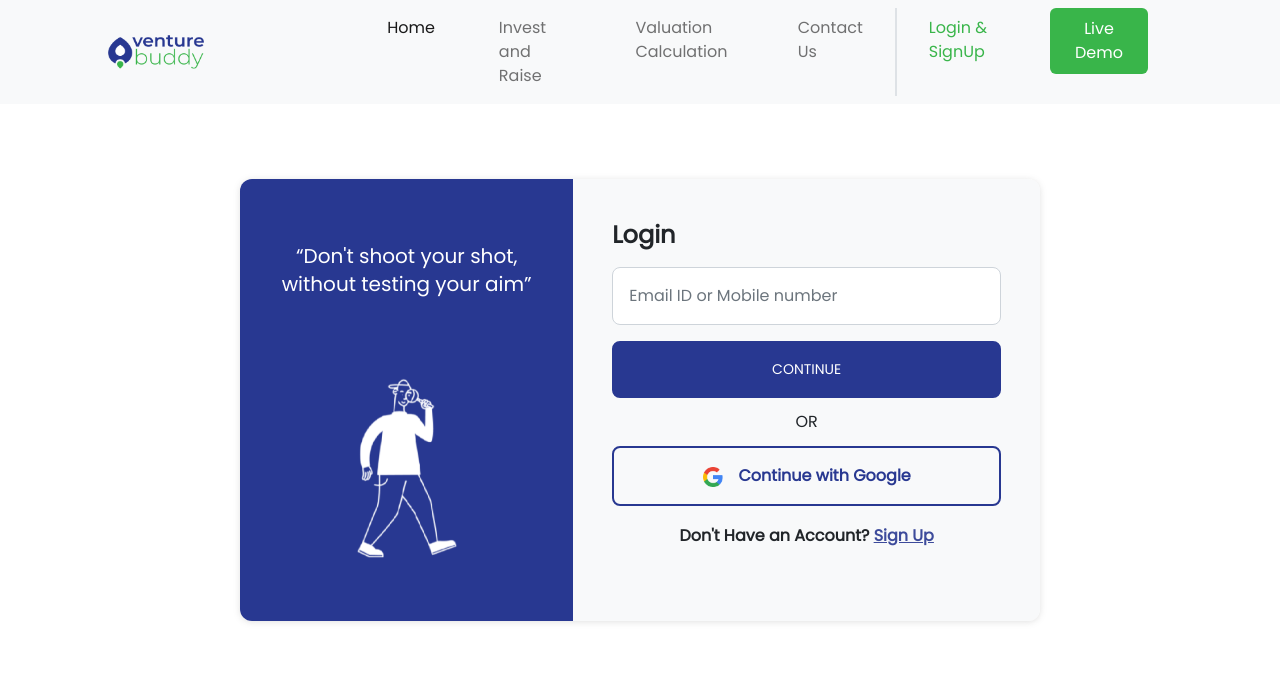
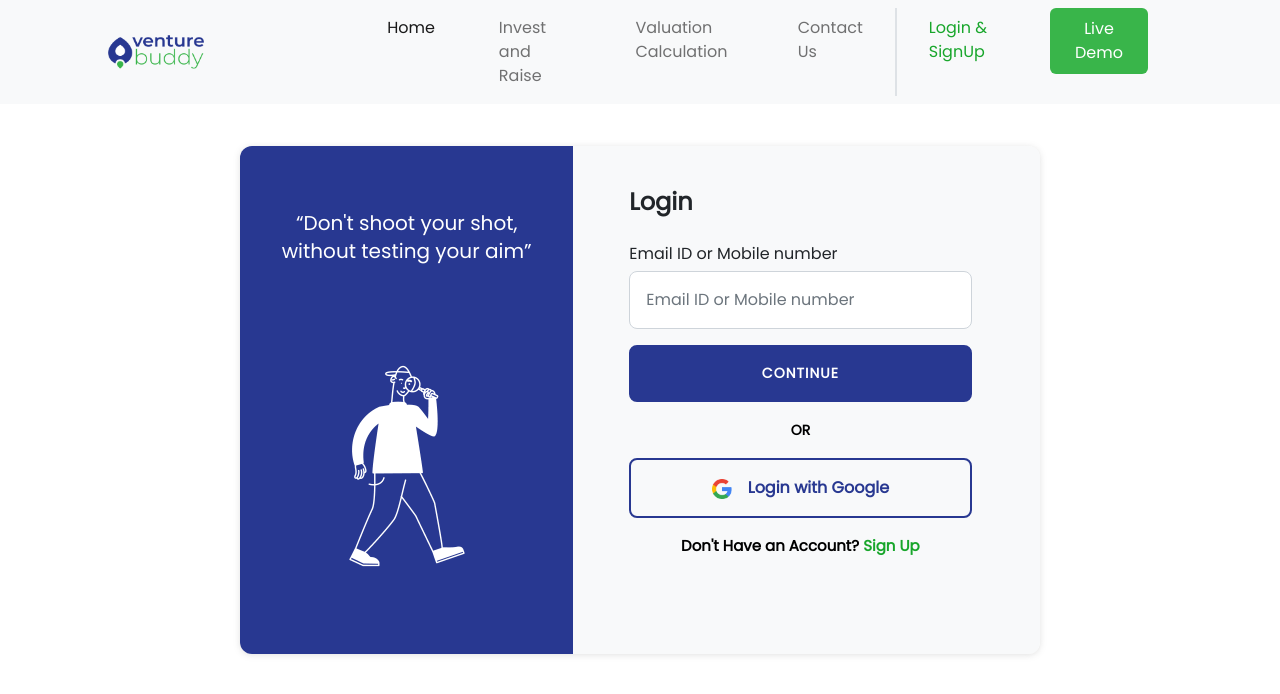
Before and after one commit to dheerajhemachandran/venturebuddy-google-auth, a React (Create React App) app: page / in a window 1280 px wide. Shown: the top 694 px of the page. Built offline with nearby package versions, Linux system fonts and the light colour scheme.

Commit message:
eye icon problem solved

```diff
--- a/public/index.html
+++ b/public/index.html
@@ -12,7 +12,7 @@
   <title>React App</title>
   <link href="https://cdn.jsdelivr.net/npm/bootstrap@5.2.0/dist/css/bootstrap.min.css" rel="stylesheet"
     integrity="sha384-gH2yIJqKdNHPEq0n4Mqa/HGKIhSkIHeL5AyhkYV8i59U5AR6csBvApHHNl/vI1Bx" crossorigin="anonymous">
-  <link href='https://fonts.googleapis.com/css?family=Poppins' rel='stylesheet'>
+
 </head>
 
 <body>
--- a/src/App.css
+++ b/src/App.css
@@ -1,17 +1,27 @@
-body {
-  font-family: "Poppins", sans-serif;
+@import url('https://fonts.googleapis.com/css2?family=Poppins&display=swap');
+
+* {
+  font-family: 'Poppins', sans-serif;
 }
 
 #login-left {
   background: #283891;
-  font-weight: 500;
-  font-size: 20px;
-  line-height: 28px;
   border-radius: 12px 0 0 12px;
   padding: 63px 0;
 }
 
+#login-left p {
+  font-weight: 500;
+  font-size: 20px;
+  line-height: 28px;
+}
+
 .text-green {
+  color: #18a62b;
+  text-decoration: none;
+}
+
+.text-green:hover {
   color: #39B54A;
 }
 
@@ -30,22 +40,35 @@ body {
 .carousel {
   background-color: #F8F9FA;
   border-radius: 0 12px 12px 0;
-  font-weight: 700 !important;
   height: 100%;
-  padding-top: 40px;
 }
 
 #login-right p {
   margin-top: 18px;
   margin-bottom: 12px;
+  font-weight: 600;
+  color: #000;
 }
 
 #emailOrPhone {
-  margin-bottom: 0;
+  margin-bottom: 16px;
 }
 
-#or {
-  margin: 12px 0 !important;
+.or {
+  margin: 16px 0 !important;
+  font-size: 14px !important;
+  font-weight: 600 !important;
+}
+
+#continue {
+  margin: 0 !important;
+}
+
+
+#signUp {
+  font-weight: 600 !important;
+  font-size: 15px;
+  margin-top: 16px !important;
 }
 
 .login-form {
@@ -64,10 +87,16 @@ body {
   padding: 0;
 }
 
-.carousel h3 {
+.carousel h1 {
+  font-weight: 700 !important;
   font-size: 24px;
-  font-weight: 700;
   line-height: 32px;
+}
+
+.carousel h6 {
+  font-weight: 500;
+  margin-top: 18px;
+  font-size: 16px;
 }
 
 .carousel p {
@@ -95,6 +124,7 @@ body {
   font-size: 14px;
   border-radius: 8px;
   border: 2px solid #283891;
+  letter-spacing: 1px;
 }
 
 .btn-blue:hover {
@@ -110,6 +140,7 @@ body {
   color: #283891;
   border-radius: 8px;
   font-weight: 800;
+  padding: 16px 0 !important;
 }
 
 .btn-outline-blue:hover {
@@ -138,9 +169,9 @@ body {
 }
 
 #loginImage {
-  margin-top: 64px;
-  height: 180px;
-  width: 100px;
+  margin-top: 60.5px;
+  height: 250px;
+  width: 250px;
 }
 
 .carousel-control-next {
@@ -151,6 +182,11 @@ body {
 
 .carousel {
   width: 100%;
+}
+
+.carousel-item {
+  padding-top: 40px;
+  padding-left: 56px;
 }
 
 #password {
--- a/src/components/LoginEmail.js
+++ b/src/components/LoginEmail.js
@@ -26,13 +26,14 @@ const LoginEmail = ({ setPhoneOrEmail }) => {
   };
 
   return (
-    <div className="d-flex justify-content-center">
+    <div>
       <div id="login-right" className="col-10">
         <form className="my-auto d-flex flex-column justify-content-between">
-          <h3 className="my-0">Login</h3>
+          <h1>Login</h1>
+          <h6>Email ID or Mobile number</h6>
           <input
             type="text"
-            className="form-control p-3 mt-3"
+            className="form-control p-3"
             id="emailOrPhone"
             onChange={(e) => {
               setEmailOrPhone(e.target.value);
@@ -53,21 +54,20 @@ const LoginEmail = ({ setPhoneOrEmail }) => {
             type="submit"
             value="CONTINUE"
             onClick={emailValidate}
-            className="w-100 btn-blue"
+            className="w-100 btn-blue fw-bolder"
+            id="continue"
           />
 
-          <p id="or" className="text-center">
-            OR
-          </p>
+          <p className="text-center or">OR</p>
 
-          <button className="btn-outline-blue w-100 py-3">
+          <button className="btn-outline-blue w-100">
             <img src={gIcon} className="img-fluid me-3" width={20} alt="" />
-            Continue with Google
+            Login with Google
           </button>
 
-          <p className="text-center fw-bold">
+          <p className="text-center" id="signUp">
             Don't Have an Account?{" "}
-            <a href="##" className="signUpLink">
+            <a href="##" className="text-green">
               Sign Up
             </a>
           </p>
--- a/src/components/LoginPass.js
+++ b/src/components/LoginPass.js
@@ -1,24 +1,37 @@
 import React, { useEffect, useState } from "react";
+import eyeImage from "./../images/eye.png";
 
 const LoginPass = ({ setPassword }) => {
   const [isVisible, setPasswordVisibility] = useState(false);
   const [eye, setEye] = useState("eye");
 
   useEffect(() => {
+    const img = document.createElement("img");
     if (isVisible) {
       document.getElementById("passwordField").type = "text";
-      setEye("eye");
+
+      img.src = eyeImage;
+      img.width = 20;
+      document.getElementById("eye").innerHTML = "";
+      document.getElementById("eye").appendChild(img);
+      document.getElementById("eye").style.paddingRight = "2px";
     } else {
-      setEye("eye-slash");
+      document.getElementById("eye").innerHTML = "";
+      const i = document.createElement("i");
+      i.classList.add("fas");
+      i.classList.add("fa-eye-slash");
+      i.style.marginTop = "6px";
+      document.getElementById("eye").appendChild(i);
       document.getElementById("passwordField").type = "password";
     }
   }, [isVisible]);
 
   return (
-    <div className="d-flex justify-content-center">
+    <div>
       <div id="login-right" className="col-10">
         <div>
-          <h3>Login</h3>
+          <h1>Login</h1>
+          <h6>Your Password</h6>
           <div id="password">
             <input
               type="password"
@@ -29,7 +42,7 @@ const LoginPass = ({ setPassword }) => {
               required
             />
             <label id="eye" htmlFor="check">
-              <i className={`fa fa-${eye}`}></i>
+              <i className={`fas fa-${eye}`}></i>
             </label>
             <input
               type="checkbox"
@@ -40,10 +53,12 @@ const LoginPass = ({ setPassword }) => {
             />
           </div>
 
-          <input type="submit" value="LOGIN" className="w-100 btn-blue" />
-          <p id="or" className="text-center">
-            OR
-          </p>
+          <input
+            type="submit"
+            value="LOGIN"
+            className="w-100 btn-blue fw-bold"
+          />
+          <p className="text-center or">OR</p>
 
           <button
             className="carousel-control-next btn-outline-blue w-100 p-3"
@@ -56,7 +71,7 @@ const LoginPass = ({ setPassword }) => {
 
           <p className="text-center fw-bold">
             Don't Have an Account?{" "}
-            <a href="#" className="text-blue">
+            <a href="#" className="text-green">
               Sign Up
             </a>
           </p>
```
Also changed, not shown: src/images/eye.png (added), src/images/login-image.png.
